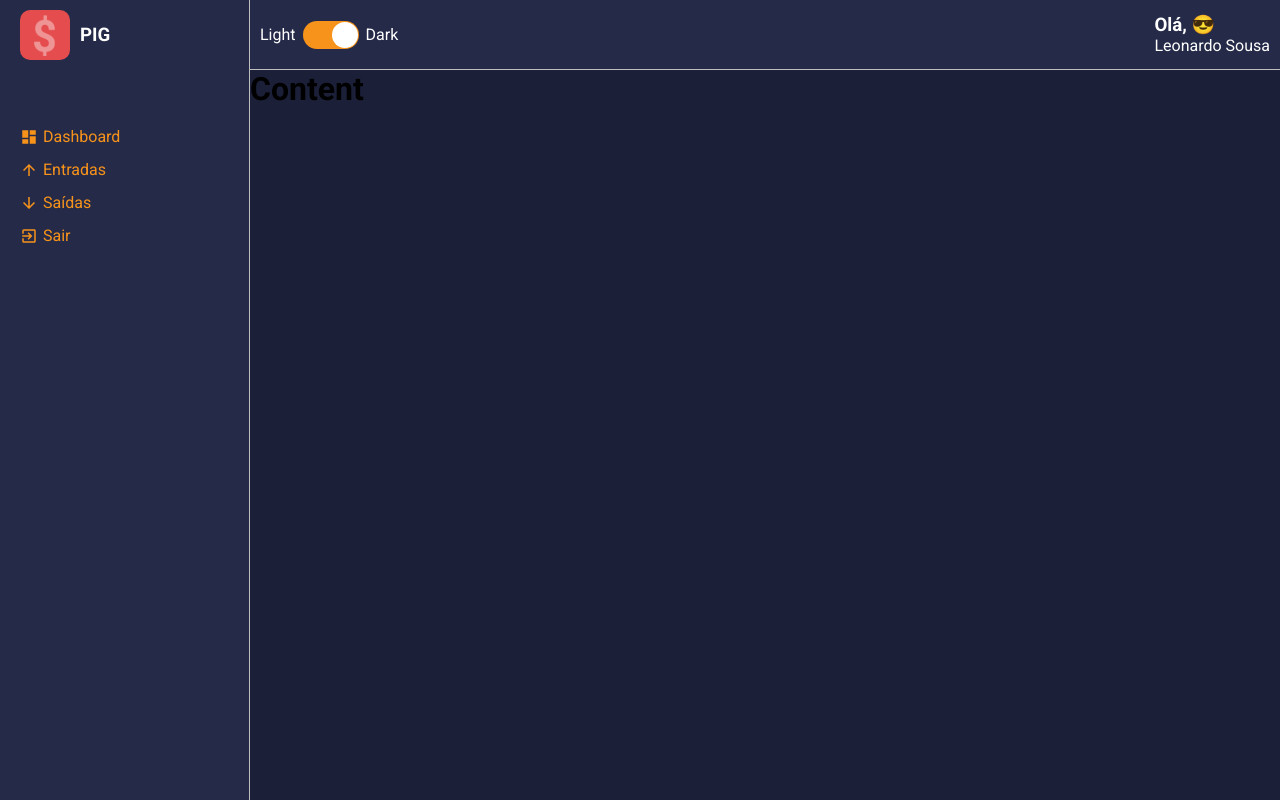
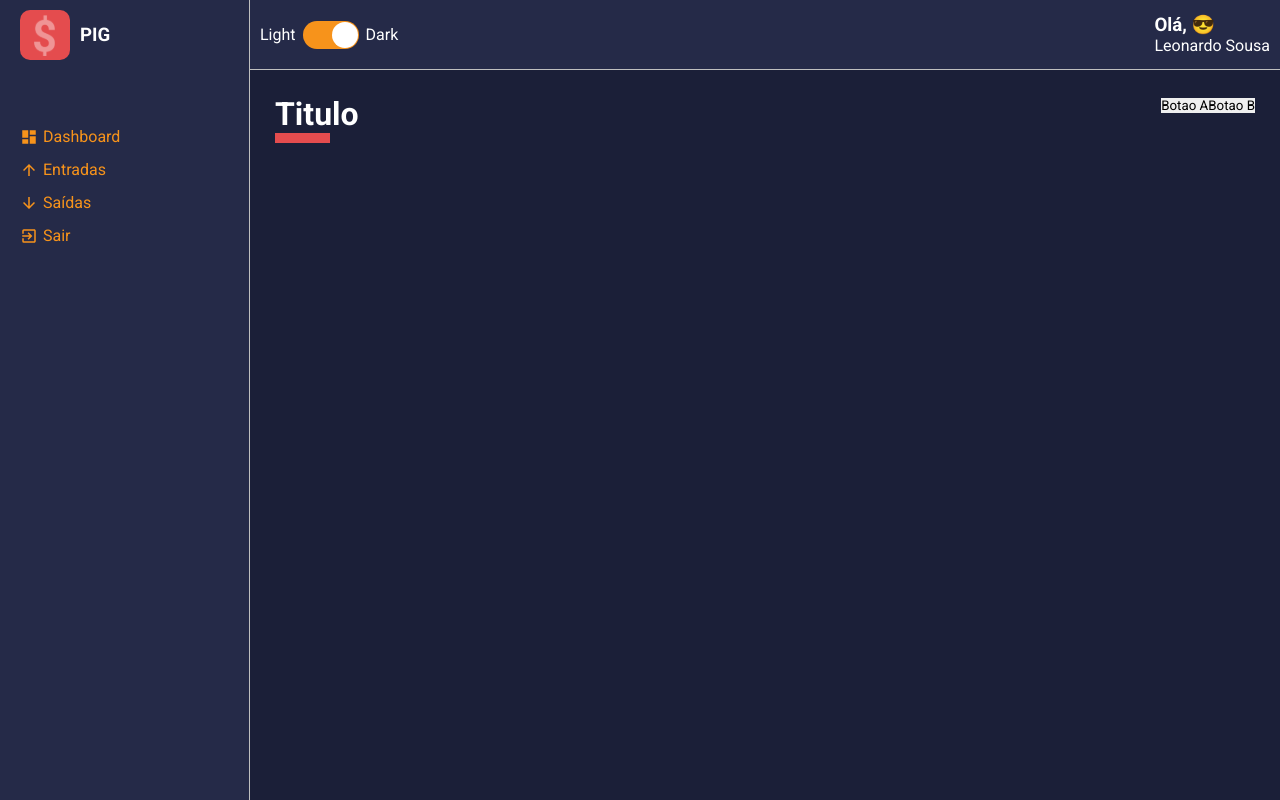
Before and after one commit to Kaedh/pig-wallet-dashboard, a React (Create React App) app: page /Transactions/1 in a window 1280 px wide. Built offline with nearby package versions, Linux system fonts and the light colour scheme.

Commit message:
:sparkles: implemented initial structure of content header

```diff
--- a/src/App.tsx
+++ b/src/App.tsx
@@ -5,13 +5,16 @@
 import light from './styles/themes/light';
 
 import GlobalStyles from './styles/GlobalStyles';
+import Dashboard from './pages/Dashboard';
 import Layout from './components/Layout';
 
 const App :React.FC = () => {
     return (
         <ThemeProvider theme={dark}>
             <GlobalStyles />
-            <Layout />
+            <Layout>
+                <Dashboard />
+            </Layout>
         </ThemeProvider>
     )
 };
--- a/src/components/Content/index.tsx
+++ b/src/components/Content/index.tsx
@@ -2,10 +2,10 @@
 
 import { Container } from './style';
 
-const Content :React.FC = () => {
+const Content :React.FC = ({ children }) => {
     return (
         <Container>
-            <h1>Content</h1>
+            {children}
         </Container>
     )
 };
--- a/src/components/Content/style.ts
+++ b/src/components/Content/style.ts
@@ -2,5 +2,8 @@
 
 export const Container = styled.div`
     grid-area: CT;
+    color : ${ props => props.theme.colors.white };
     background-color: ${ props => props.theme.colors.primary };
+
+    padding: 25px;
 `;
--- a/src/components/Layout/index.tsx
+++ b/src/components/Layout/index.tsx
@@ -6,12 +6,14 @@
 import Aside from '../Aside';
 import Content from '../Content';
 
-const Layout :React.FC = () => {
+const Layout :React.FC = ({ children }) => {
     return (
         <Grid>
             <MainHeader />
             <Aside />
-            <Content />
+            <Content>
+                { children }
+            </Content>
         </Grid>
     )
 };
--- /dev/null
+++ b/src/components/contentHeader/index.tsx
@@ -0,0 +1,18 @@
+import React from 'react';
+import { Container, TitleContainer, Controllers  } from "./style";
+
+const ContentHeader = () => {
+    return (
+        <Container>
+            <TitleContainer> <h1>Titulo</h1> </TitleContainer>
+
+            <Controllers>
+                <button type="button">Botao A</button>
+                <button type="button">Botao B</button>
+            </Controllers>
+        </Container>
+
+    );
+};
+
+export default ContentHeader;
--- /dev/null
+++ b/src/components/contentHeader/style.ts
@@ -0,0 +1,26 @@
+import styled from 'styled-components';
+
+export const Container = styled.div`
+    width: 100%;
+
+    display: flex;
+    justify-content: space-between;
+
+    margin-bottom: 25px;
+
+`;
+
+export const TitleContainer = styled.div`
+    > h1 {
+        color: ${ props => props.theme.colors.white };
+
+        &::after {
+            content: "";
+            display: block;
+            width: 55px;
+            border-bottom: 10px solid ${ props => props.theme.colors.warnig };
+        }
+    }
+`;
+
+export const Controllers = styled.div``;
--- a/src/pages/Dashboard/index.tsx
+++ b/src/pages/Dashboard/index.tsx
@@ -1,8 +1,13 @@
 import React from 'react';
+import ContentHeader from '../../components/contentHeader';
+
+import { Container } from './style';
 
 const Dashboard :React.FC = () => {
     return (
-        <h1>Dashboard</h1>
+        <Container>
+            <ContentHeader />
+        </Container>
     )
 };
 
--- /dev/null
+++ b/src/pages/Dashboard/style.ts
@@ -0,0 +1,5 @@
+import styled from 'styled-components';
+
+export const Container = styled.div`
+
+`;
```
